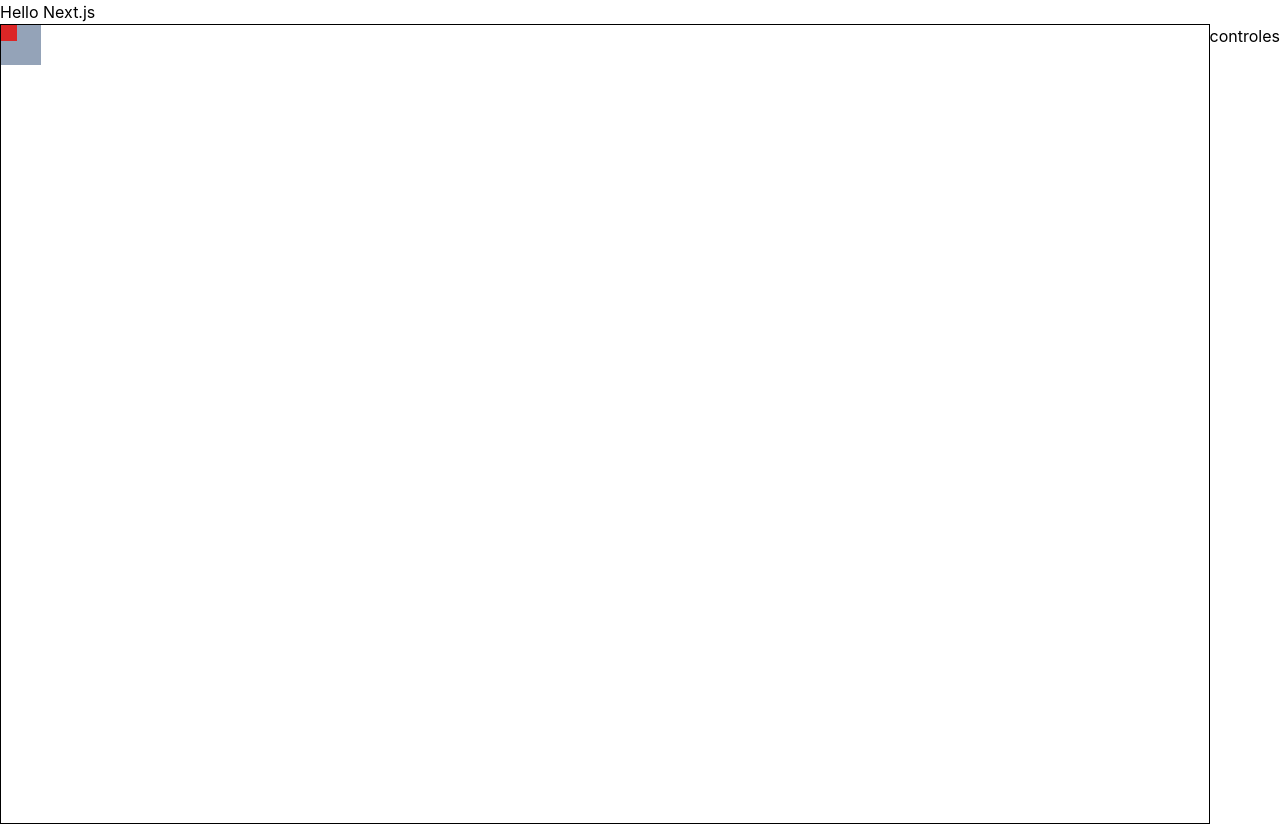
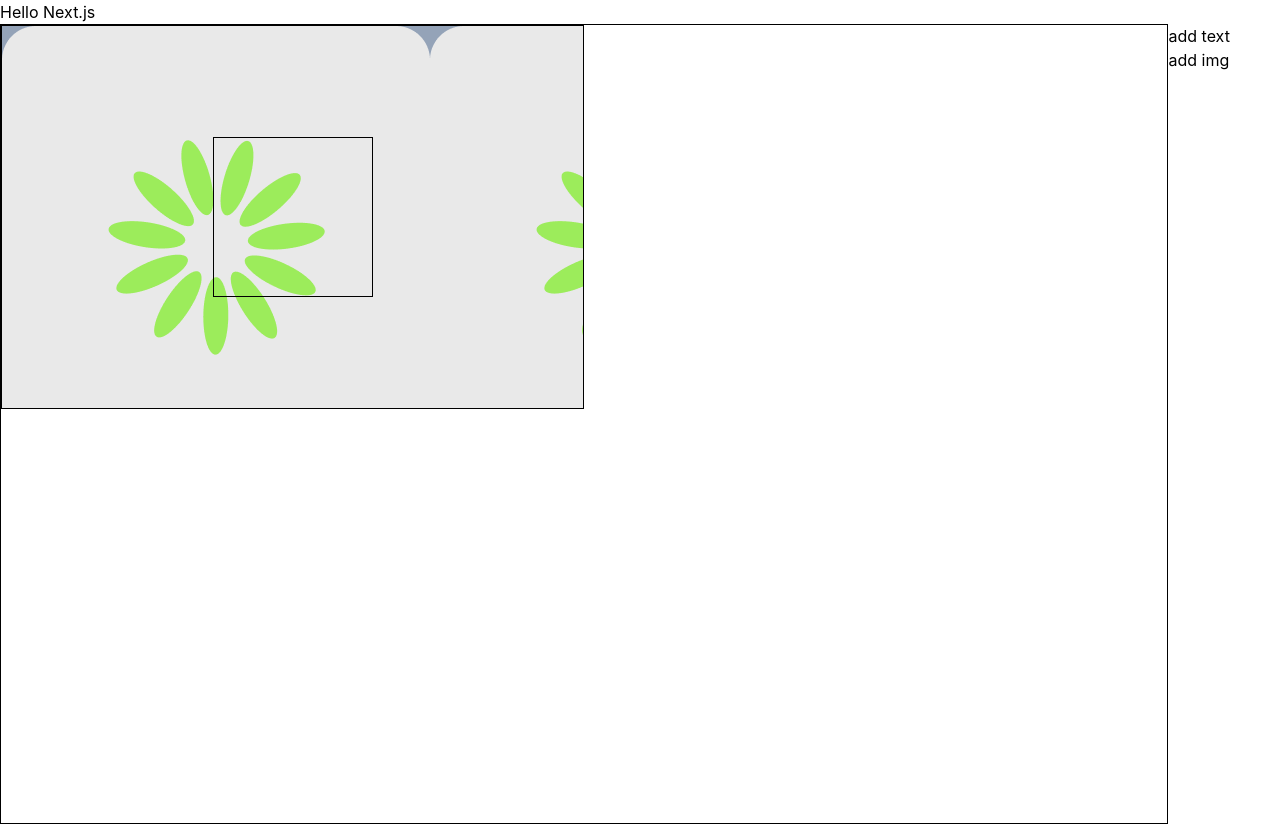
Before and after one commit to taher33/ouledchlef-next, a Next.js app: page / in a window 1280 px wide. Built offline with nearby package versions, Linux system fonts and the light colour scheme.

Commit message:
working on resizable components

```diff
--- a/pages/index.tsx
+++ b/pages/index.tsx
@@ -3,15 +3,49 @@ import Link from "next/link";
 import { ReactNode, useEffect, useRef, useState } from "react";
 import { motion, useDragControls } from "framer-motion";
 
+const Comp = ({ name }: any) => {
+  if (name === "string") {
+    return (
+      <motion.div drag className="bg-red-500 relative">
+        <motion.div
+          drag
+          className="w-2 h-2 border border-black absolute top-0 left-0"
+        />
+        <motion.div
+          drag
+          className="w-2 h-2 border border-black absolute top-full left-0"
+        />
+        <motion.div
+          drag
+          className="w-2 h-2 border border-black absolute top-0 left-full"
+        />
+        <motion.div
+          drag
+          className="w-2 h-2 border border-black absolute top-full left-full"
+        />
+        hey there
+      </motion.div>
+    );
+  }
+  return <motion.img src="" alt="hey" />;
+};
+
 const Home: NextPage = () => {
-  const [position, setPosition] = useState({
-    top: 0,
-    left: 0,
-  });
-  const ref = useRef<HTMLDivElement>(null);
+  const [position, setPosition] = useState<string[]>([]);
+  const ref = useRef<HTMLImageElement>(null);
   const dragControles = useDragControls();
   const startDrag = (e: any) => {
     dragControles.start(e, { snapToCursor: true });
+  };
+
+  const setRef = useRef<HTMLDivElement>(null);
+
+  const handleAddtext = (event: any) => {
+    setPosition([...position, "string"]);
+  };
+
+  const handleAddImg = (event: any) => {
+    setPosition([...position, "img"]);
   };
 
   return (
@@ -21,23 +55,32 @@ const Home: NextPage = () => {
       <div className="flex">
         <div className="w-screen h-screen border relative border-black">
           <motion.div
-            ref={ref}
             drag
             dragMomentum={false}
+            ref={ref}
             dragControls={dragControles}
-            className={`h-10 w-10 bg-slate-400 cursor-pointer absolute top-${position.top} left-${position.left} `}
+            className={`h-96 w-1/2 border border-black bg-slate-400 cursor-pointer flex flex-col justify-center`}
+            style={{ backgroundImage: "url('img.png')" }}
           >
             <motion.div
+              ref={setRef}
               drag
               dragMomentum={false}
               dragControls={useDragControls()}
               dragConstraints={ref}
               dragElastic={false}
-              className="w-4 h-4 bg-red-600"
-            ></motion.div>
+              className="w-40 h-40 border border-black mx-auto "
+            >
+              {position.map((el: string, id) => (
+                <Comp key={id} name={el} />
+              ))}
+            </motion.div>
           </motion.div>
         </div>
-        <div>controles</div>
+        <div>
+          <button onClick={handleAddtext}>add text</button>
+          <button onClick={handleAddImg}>add img</button>
+        </div>
       </div>
     </div>
   );
```
Also changed, not shown: public/img.png (added).
